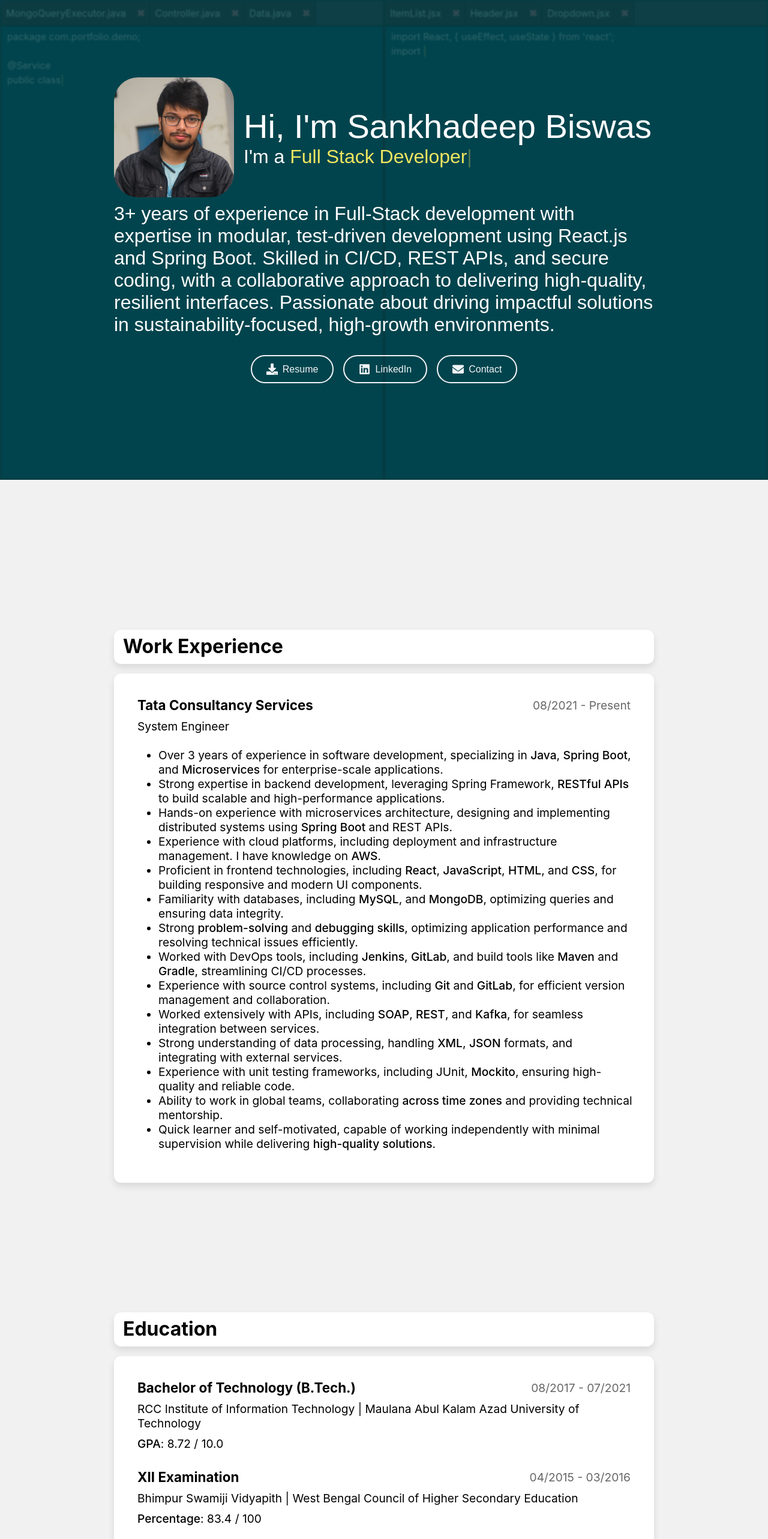
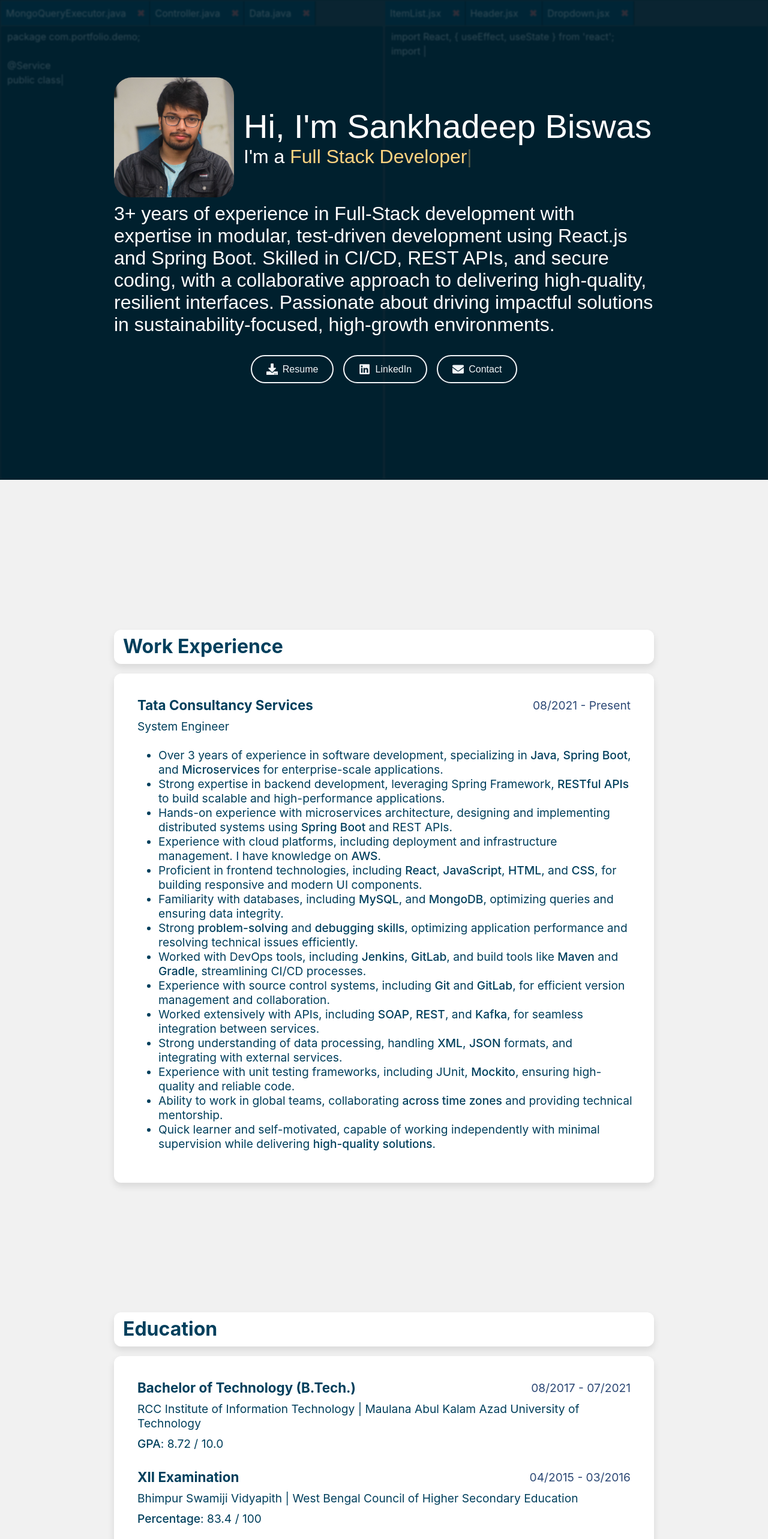
Before and after one commit to sankhadeepbis6/Portfolio, a React (Create React App) app: page / in a window 1280 px wide. Shown: the top 2566 px of the page at 60% size. Built offline with nearby package versions, Linux system fonts and the light colour scheme.

Commit message:
Color variables added

```diff
--- a/src/App.css
+++ b/src/App.css
@@ -13,21 +13,6 @@
   }
 }
 
-.App-header {
-  background-color: #282c34;
-  min-height: 100vh;
-  display: flex;
-  flex-direction: column;
-  align-items: center;
-  justify-content: center;
-  font-size: calc(10px + 2vmin);
-  color: white;
-}
-
-.App-link {
-  color: #61dafb;
-}
-
 @keyframes App-logo-spin {
   from {
     transform: rotate(0deg);
@@ -37,8 +22,3 @@
     transform: rotate(360deg);
   }
 }
-
-:root {
-  --main-width: 900px;
-  --base-background: #f1f1f1;
-}
--- a/src/App.js
+++ b/src/App.js
@@ -1,4 +1,5 @@
 import './App.css';
+import './styles/variables.css';
 import Home from './pages/Home/Home';
 
 function App() {
--- a/src/components/CodeBackground/CodeBackground.module.css
+++ b/src/components/CodeBackground/CodeBackground.module.css
@@ -22,7 +22,7 @@
     white-space: pre;
     line-height: 1.5;
     font-size: 1rem;
-    color: #eeede7;
+    color: var(--light-color);
     display: grid;
     grid-template-columns: 1fr 1fr;
     gap: 0rem;
@@ -36,7 +36,7 @@
     display: inline-block;
     width: 1ch;
     animation: blink 0.7s infinite;
-    color: #f0e660;
+    color: var(--light-color);
 }
 
 @keyframes blink {
@@ -57,7 +57,7 @@
 
 .column,
 .rightColumn {
-    border: 2px solid #221616;
+    border: 2px solid var(--dark-color);
     display: block;
     white-space: pre;
     overflow: hidden;
@@ -76,14 +76,14 @@
 
 .tabHeader {
     display: flex;
-    background-color: #422e2e;
-    border-bottom: 2px solid #131212;
+    background-color: var(--dark-color);
+    border-bottom: 2px solid var(--dark-color);
 }
 
 .tab {
     padding: 8px;
-    background-color: #3f1d1d;
-    border-right: 1px solid #000000;
+    background-color: var(--secondary-color);
+    border-right: 1px solid var(--black-color);
     display: flex;
     align-items: center;
     justify-content: space-between;
--- a/src/components/CubeButton/CubeButton.module.css
+++ b/src/components/CubeButton/CubeButton.module.css
@@ -14,7 +14,6 @@
     position: absolute;
     width: 100%;
     height: 100%;
-    background: #235e63;
     color: white;
     display: flex;
     align-items: center;
@@ -35,27 +34,27 @@
 }
 
 .front {
-    transform: translateZ(100px);
+    background: var(--primary-color);
 }
 
 .back {
-    transform: rotateY(180deg) translateZ(100px);
+    background: var(--secondary-color);
 }
 
 .right {
-    transform: rotateY(90deg) translateZ(100px) rotateZ(270deg);
+    background: var(--tertiary-color);
 }
 
 .left {
-    transform: rotateY(-90deg) translateZ(100px);
+    background: var(--quaternary-color);
 }
 
 .top {
-    transform: rotateX(90deg) translateZ(100px) rotateZ(180deg);
+    background: var(--accent-color);
 }
 
 .bottom {
-    transform: rotateX(-90deg) translateZ(100px);
+    background: var(--primary-color-2);
 }
 
 @keyframes rotateCube {
--- a/src/components/Education/Education.module.css
+++ b/src/components/Education/Education.module.css
@@ -46,9 +46,18 @@
 
 .duration {
     font-size: 1.2rem;
-    color: #666;
+    color: var(--text-color-2);
 }
 
 .description {
     text-align: left;
 }
+
+.stickyHeader,
+.degree,
+.institution,
+.title,
+.score,
+.description {
+    color: var(--text-color);
+}
--- a/src/components/Experience/Experience.module.css
+++ b/src/components/Experience/Experience.module.css
@@ -39,9 +39,16 @@
 
 .duration {
     font-size: 1.2rem;
-    color: #666;
+    color: var(--text-color-2);
 }
 
 .description {
     text-align: left;
 }
+
+.stickyHeader,
+.institution,
+.title,
+.description {
+    color: var(--text-color);
+}
--- a/src/components/Footer/Footer.module.css
+++ b/src/components/Footer/Footer.module.css
@@ -1,5 +1,5 @@
 .footer {
-    background-color: #4969a8;
+    background-color: var(--tertiary-color);
     color: white;
     text-align: center;
 }
@@ -33,8 +33,8 @@
     aspect-ratio: 5 / 2;
     border: none;
     border-radius: 16px;
-    background-color: #ffffff;
-    color: #4969a8;
+    background-color: var(--white-color);
+    color: var(--tertiary-color);
     font-weight: bold;
     cursor: pointer;
     transition: transform 0.2s ease, box-shadow 0.2s ease;
--- a/src/components/Skill/Skill.module.css
+++ b/src/components/Skill/Skill.module.css
@@ -7,7 +7,8 @@
 .stickyHeader {
     position: sticky;
     top: 0;
-    background-color: white;
+    background-color: var(--white-color);
+    color: var(--text-color);
     font-size: 2rem;
     text-align: left;
     font-weight: bold;
@@ -31,12 +32,12 @@
 .item {
     width: calc((100% - 3 * 16px) / 4);
     aspect-ratio: 1 / 1;
-    background: #eee;
     text-align: center;
     justify-content: center;
     align-items: center;
-    border: 1px solid #ccc;
+    border: 1px solid var(--light-color);
     box-sizing: border-box;
+    color: var(--text-color);
     background-color: white;
     transition: transform 0.3s ease;
     box-shadow: 0 6px 12px rgba(0, 0, 0, 0.1);
--- a/src/components/Summery/Summery.module.css
+++ b/src/components/Summery/Summery.module.css
@@ -16,7 +16,7 @@
     width: 200px;
     height: 200px;
     object-fit: cover;
-    border-radius: 20%;
+    border-radius: 15%;
 }
 
 .profileName {
@@ -31,7 +31,7 @@
 
 .profileDescription {
     margin-top: 0.6rem;
-    color: #ffffff;
+    color: var(--white-color);
     text-align: left;
 }
 
@@ -42,14 +42,14 @@
 }
 
 .typingText {
-    color: #f0e660;
+    color: var(--quaternary-color-2);
 }
 
 .cursor {
     display: inline-block;
     width: 1ch;
     animation: blink 0.7s infinite;
-    color: #f0e660;
+    color: var(--quaternary-color-2);
 }
 
 @keyframes blink {
@@ -79,17 +79,17 @@
     border-radius: 999px;
     font-size: 1rem;
     font-weight: 500;
-    color: #f1f4f7;
+    color: var(--light-color);
     background-color: transparent;
-    border: 2px solid #f1f4f7;
+    border: 2px solid var(--light-color);
     cursor: pointer;
     transition: all 0.3s ease;
     text-decoration: none;
 }
 
 .roundButton:hover {
-    background-color: #f1f4f7;
-    color: #02444d;
+    background-color: var(--light-color);
+    color: var(--primary-color);
 }
 
 .icon {
--- a/src/pages/Home/Home.module.css
+++ b/src/pages/Home/Home.module.css
@@ -1,6 +1,5 @@
 .heroSection {
     height: 100vh;
-    /* background: #00bcd4; */
     color: white;
     display: flex;
     align-items: center;
@@ -19,7 +18,7 @@
     width: 100%;
     height: 100vh;
     overflow: hidden;
-    background-color: #02444d;
+    background-color: var(--primary-color);
     /* Dark backdrop to enhance text */
 }
 
--- /dev/null
+++ b/src/styles/variables.css
@@ -0,0 +1,28 @@
+:root {
+    --main-width: 900px;
+    --base-background: #f1f1f1;
+
+    --primary-color: #00202e;
+    --secondary-color: #003f5c;
+    --tertiary-color: #2c4875;
+    --quaternary-color: #8a508f;
+    --accent-color: #bc5090;
+
+    --primary-color-2: #ff6361;
+    --secondary-color-2: #ff8531;
+    --tertiary-color-2: #ffa600;
+    --quaternary-color-2: #ffd380;
+    --accent-color-2: #fce1b0;
+
+    --success-color: #63b1f1;
+    --danger-color: #dc3545;
+
+    --light-color: #f1f4f7;
+    --dark-color: #343a40;
+
+    --black-color: #000000;
+    --white-color: #ffffff;
+
+    --text-color: #003f5c;
+    --text-color-2: #2c4875;
+}
```
